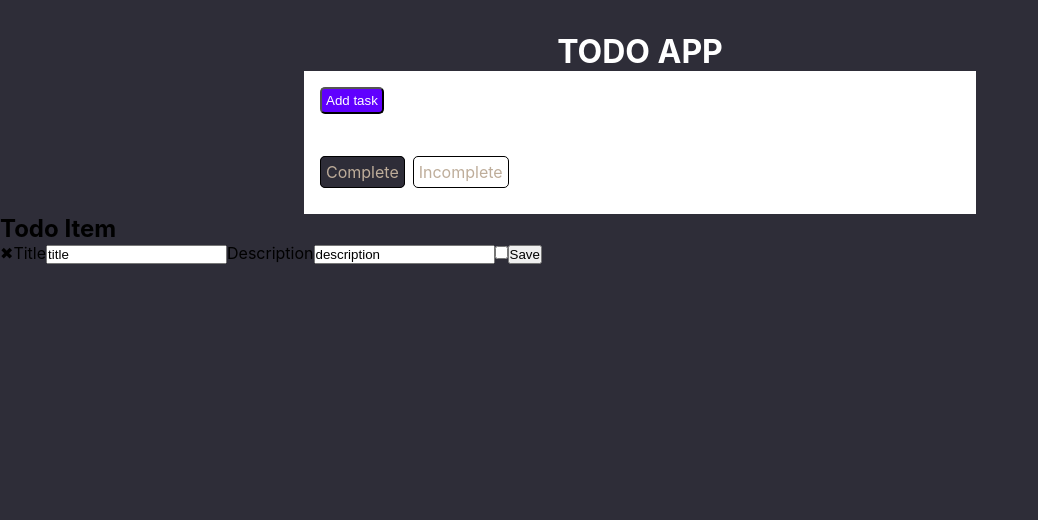
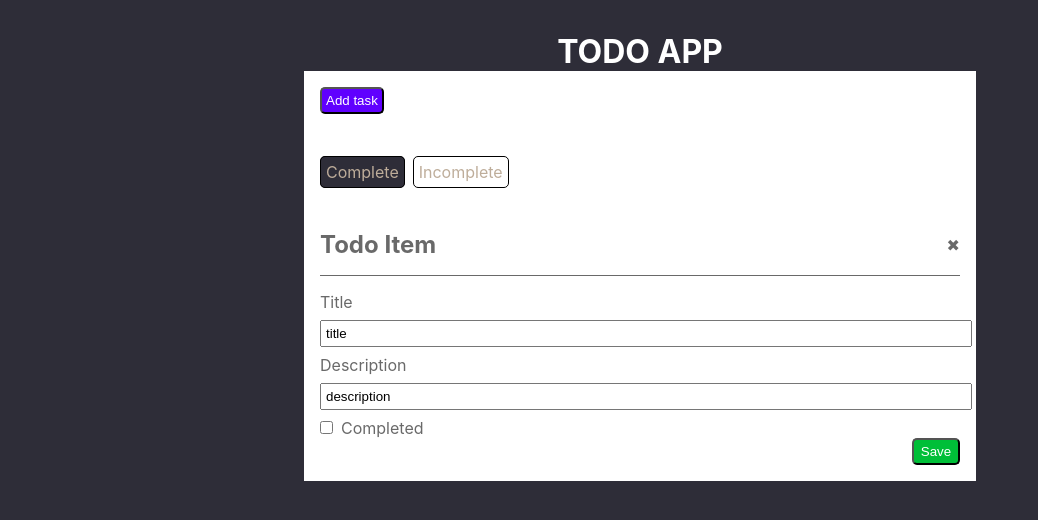
Before and after one commit to RASCOST/django-react-todo, a React (Create React App) app in the folder frontend/: page / in a window 1280 px wide. Shown: the top 520 px of the page, without its empty margins (0-1038 px from the left). Built offline with nearby package versions, Linux system fonts and the light colour scheme.

Commit message:
styled modal

```diff
--- a/frontend/src/components/Modal.js
+++ b/frontend/src/components/Modal.js
@@ -1,17 +1,23 @@
+import '../utilities.css'
 import './modal.css'
 
 const Modal = ({activateItem, toggle, handleSubmit}) => {
   return (
-    <div className="modal">
-      <h2>Todo Item</h2>
-      <span>✖</span>
-      <label>Title</label>
-      <input value='title' />
-      <label>Description</label>
-      <input value='description' />
-      <input type='checkbox' value='completed' />
-      <input type='submit' value='Save' />
-    </div>
+    <section className="modal">
+      <div className='modal-header '>
+        <h2>Todo Item</h2>
+        <span>✖</span>
+      </div>
+      <div className='padding-top'>
+        <label>Title</label><br/>
+        <input className='width margin-y padding' value='title' /><br/>
+        <label>Description</label><br/>
+        <input className='width margin-y padding' value='description' /><br/>
+        <input className='margin-right' type='checkbox' />
+        <label>Completed</label>
+      </div>
+      <input className='modal-btn bc-color-limegreen color-white padding border-radius' type='submit' value='Save' />
+    </section>
   )
 }
 
--- a/frontend/src/components/modal.css
+++ b/frontend/src/components/modal.css
@@ -1,4 +1,23 @@
 .modal {
   z-index: 2;
-  background-color: #2e2d38;
+  background-color: white;
+  color: dimgray;
+  padding: 1rem;
+  display: flex;
+  flex-direction: column;
+  width: 50%;
+  margin: 0 auto;
 }
+
+.modal-header {
+  display: flex;
+  justify-content: space-between;
+  align-items: center;
+  border-bottom: 1px solid dimgray;
+  padding-bottom: 1rem;
+}
+
+.modal-btn {
+  align-self: flex-end;
+  width: 3rem;
+}
--- a/frontend/src/utilities.css
+++ b/frontend/src/utilities.css
@@ -30,6 +30,10 @@
   background-color: #da003a;
 }
 
+.bc-color-limegreen {
+  background-color: #00bf38;
+}
+
 .upper-case {
   text-transform: uppercase;
 }
@@ -54,14 +58,29 @@
   margin-bottom: 2rem;
 }
 
+.margin-y {
+  margin: 0.5rem 0;
+}
+
 .margin-left {
   margin-left: 0.5rem;
+}
+
+.margin-right {
+  margin-right: 0.5rem;
 }
 
 .padding {
   padding: 0.25rem;
 }
 
+.padding-top {
+  padding-top: 1rem;
+}
+
+.padding-y {
+  padding: 2rem 0;
+}
 .card {
   width: 50%;
   margin: 0 auto;
@@ -79,3 +98,11 @@
 .tab-bar span {
   padding: 5px;
 }
+
+.width {
+  width: 100%;
+}
+
+.font-size {
+  font-size: 1.25rem;
+}
```
